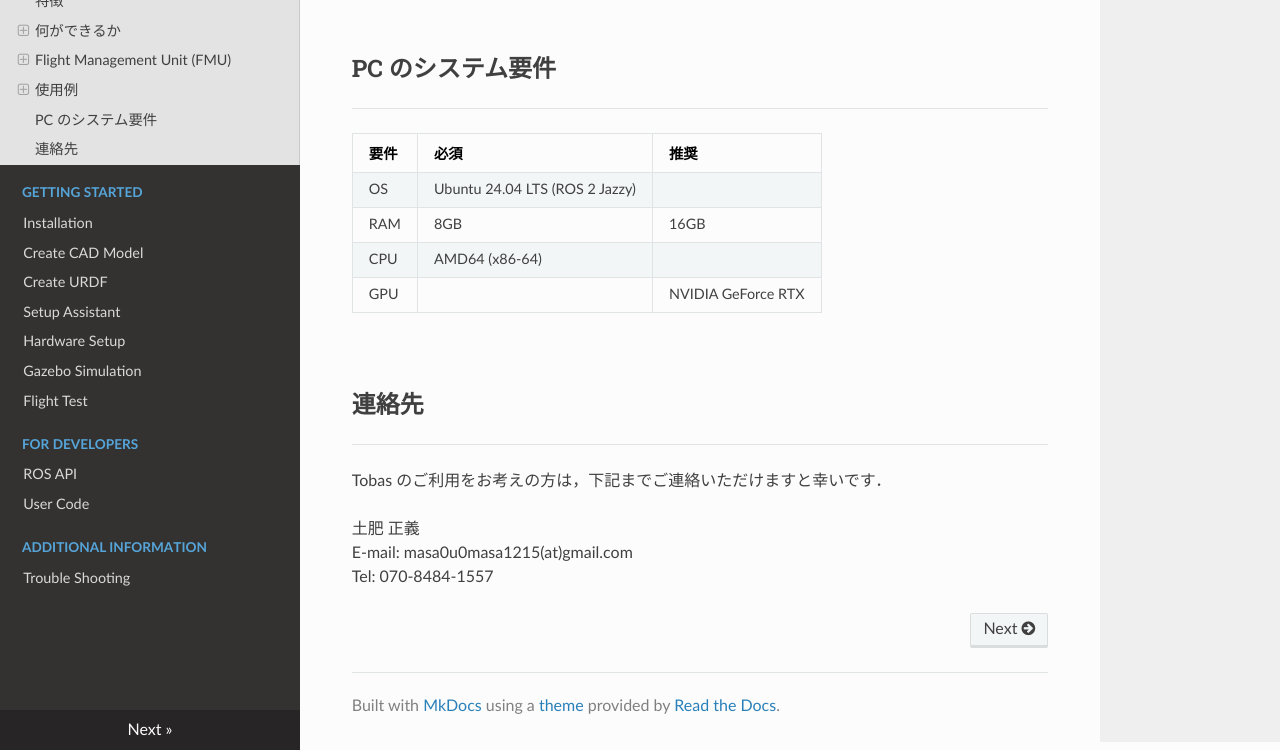
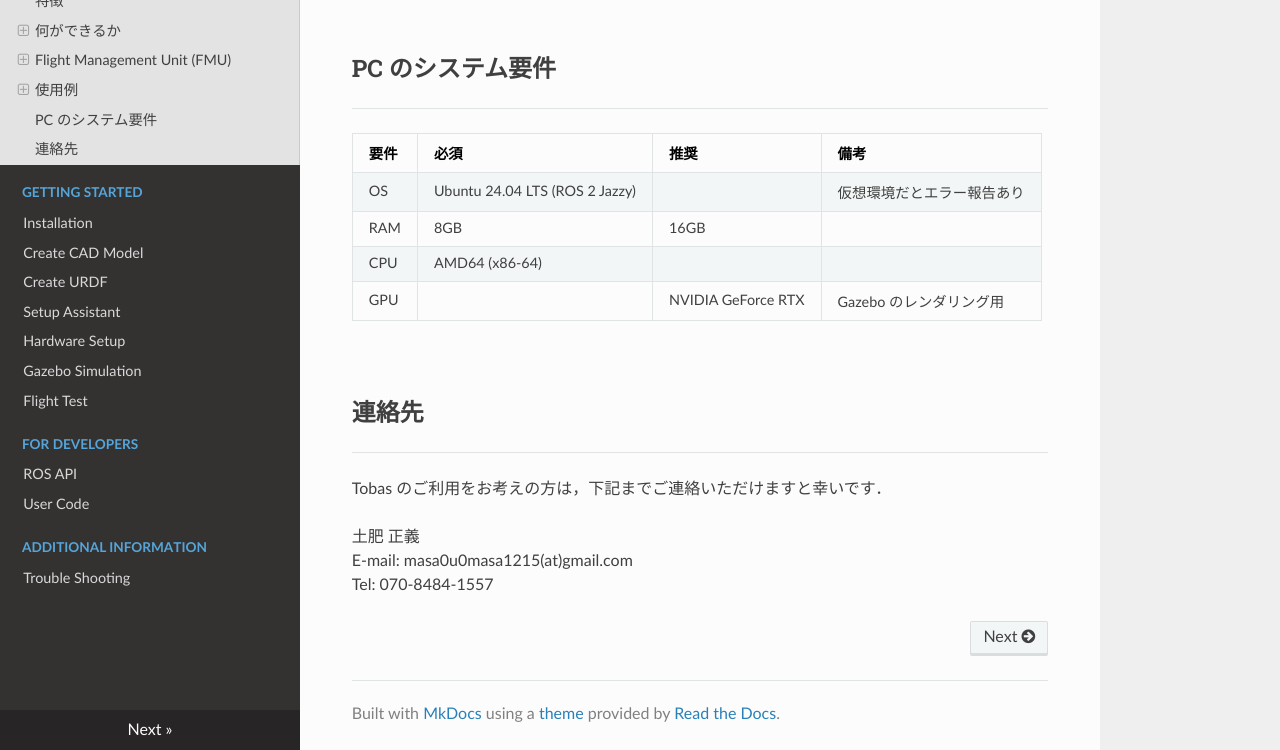
Before and after one commit to TobasFlightControl/tobas_wiki_ja, an MkDocs documentation site: the page built from docs/index.md, in a window 1280 px wide and 900 px high, scrolled down 4898 px, cut to the strip 150-900 px from the top of the window. Built offline with MkDocs 1.6.1, drawn with Linux system fonts in a browser that asks for light colours; nearby versions of some CDN libraries.

Commit message:
edit: index.md

```diff
--- a/docs/index.md
+++ b/docs/index.md
@@ -126,12 +126,12 @@ DJI F450 のフレームキットを使用しています．
 
 ---
 
-| 要件 | 必須                           | 推奨               |
-| :--- | :----------------------------- | ------------------ |
-| OS   | Ubuntu 24.04 LTS (ROS 2 Jazzy) |                    |
-| RAM  | 8GB                            | 16GB               |
-| CPU  | AMD64 (x86-64)                 |                    |
-| GPU  |                                | NVIDIA GeForce RTX |
+| 要件 | 必須                           | 推奨               | 備考                       |
+| :--- | :----------------------------- | ------------------ | -------------------------- |
+| OS   | Ubuntu 24.04 LTS (ROS 2 Jazzy) |                    | 仮想環境だとエラー報告あり |
+| RAM  | 8GB                            | 16GB               |                            |
+| CPU  | AMD64 (x86-64)                 |                    |                            |
+| GPU  |                                | NVIDIA GeForce RTX | Gazebo のレンダリング用    |
 
 <br>
 
```
